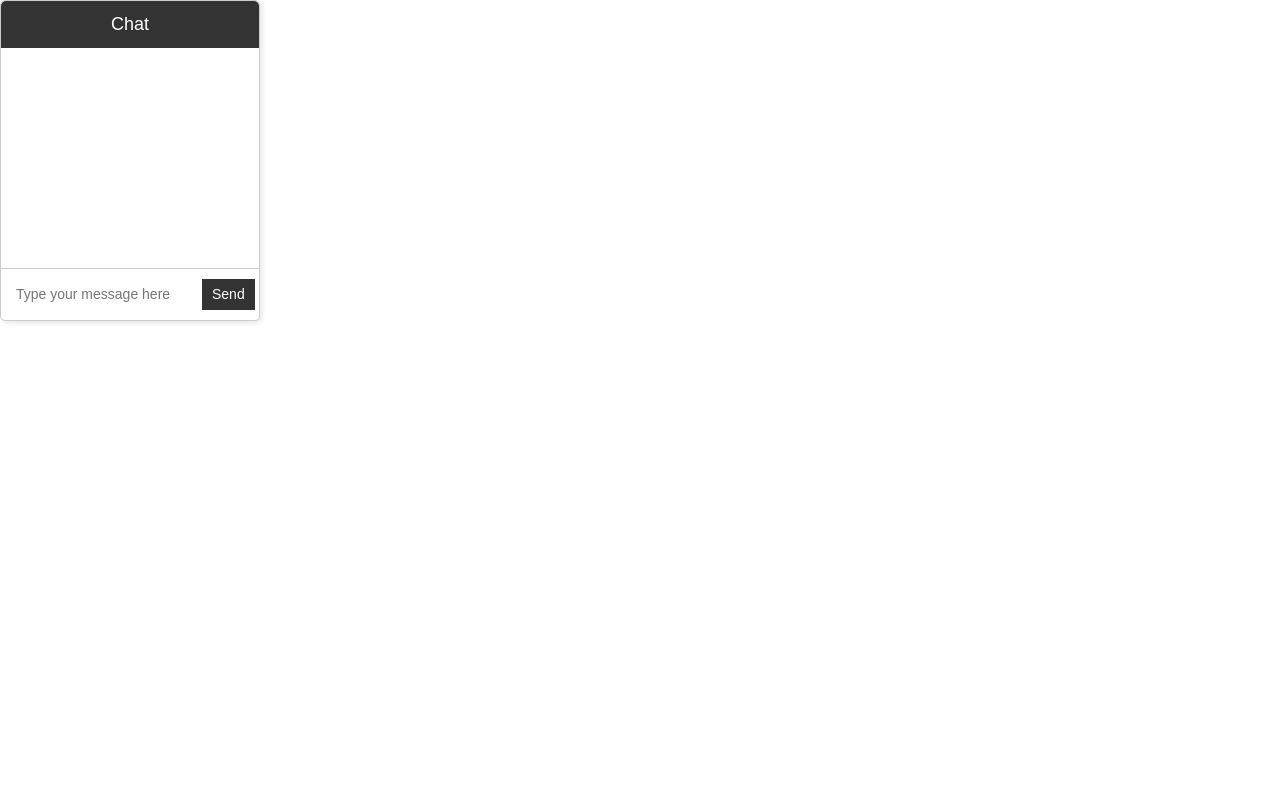
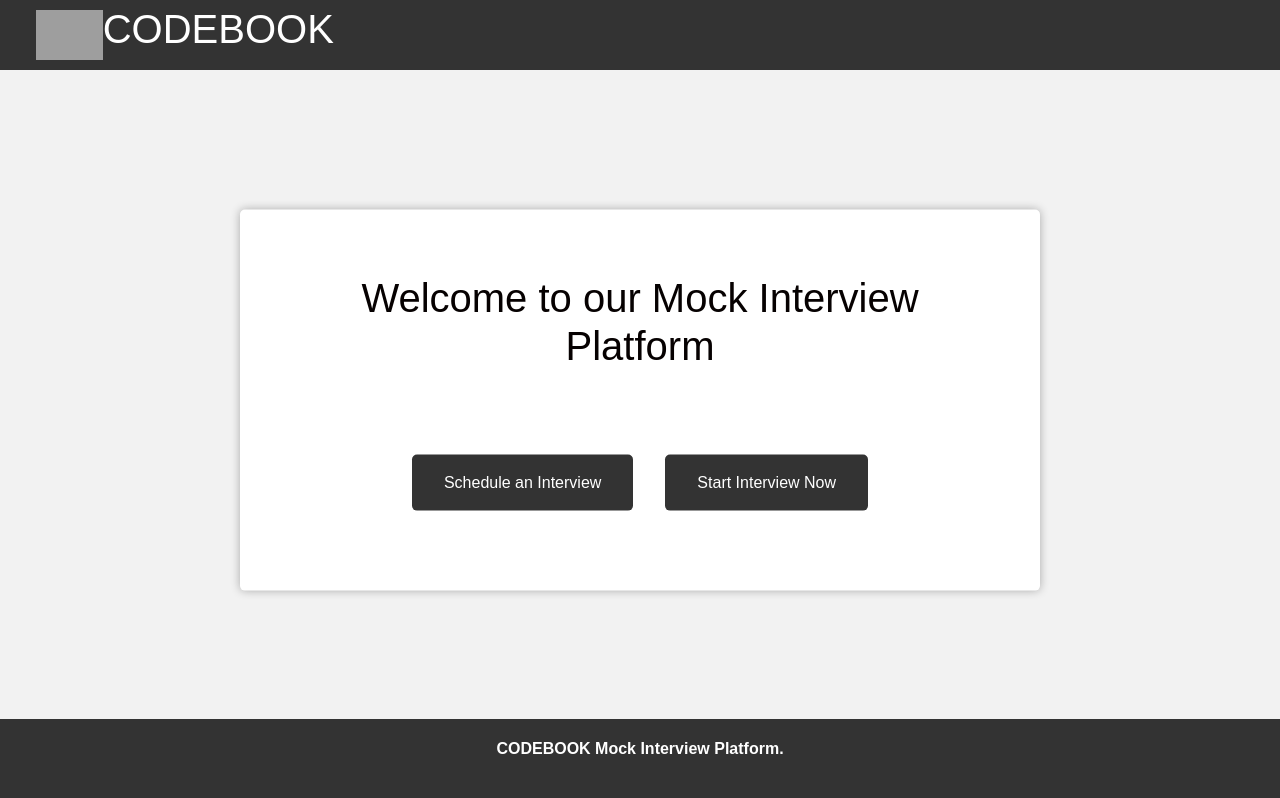
Before and after one commit to IEEE-Codebook/Client, a React (Create React App) app: page / in a window 1280 px wide. Shown: the top 798 px of the page. Built offline with nearby package versions, Linux system fonts and the light colour scheme; grey boxes are pictures that could not be loaded.

Commit message:
mock interview page

```diff
--- a/src/App.js
+++ b/src/App.js
@@ -5,6 +5,7 @@ import Landingpage from './components/Landingpage';
 import Login from "./components/Login";
 import ProfilePage from "./components/ProfilePage";
 import SignIn from "./components/SignIn";
+import Mock_Interview from "./components/Mock_Interview";
 import Chat from "./components/Chat";
 import "./css/Chat.css"
 
@@ -17,6 +18,8 @@ function App() {
       {/* <Login /> */}
       {/* <SignIn /> */}
       {/* <ProfilePage /> */}
+      <Mock_Interview/>
+
       <Chat />
     </div>
   );
--- /dev/null
+++ b/src/components/Mock_Interview.js
@@ -0,0 +1,45 @@
+import React from 'react'
+import "../css/Mock_Interview.css";
+const Mock_Interview = () => {
+  return (
+    <div className="App">
+      {/* Navigation Bar */}
+      <nav>
+        <div className='cbook'>
+          <img src="https://cdn.xxl.thumbs.canstockphoto.com/code-book-logo-icon-design-eps-vector_csp63585084.jpg" className='image' height={"50px"} alt="" />
+          <div className='codebook'>
+        <a href="#" ><h1>CODEBOOK</h1></a>
+        </div>
+
+        </div>
+        <div className='right'>
+          <a href="#">Home</a>
+          <a href="#">About</a>
+          <a href="#">Contact</a>
+        </div>
+
+      </nav>
+
+      {/* Landing Header */}
+      <header>
+        <h1>Welcome to our Mock Interview Platform</h1>
+        <p>Practice and prepare for your next interview with our virtual platform.</p>
+        <div className="button-container">
+          <a href="#" className="schedule-button">
+            Schedule an Interview
+          </a>
+          <a href="#" className="start-button">
+            Start Interview Now
+          </a>
+        </div>
+      </header>
+
+      {/* Suitable Footer */}
+      <footer>
+        <p>CODEBOOK Mock Interview Platform.</p>
+      </footer>
+    </div>
+  );
+};
+
+export default Mock_Interview
--- /dev/null
+++ b/src/css/Mock_Interview.css
@@ -0,0 +1,105 @@
+.App {
+    font-family: Arial, sans-serif;
+    text-align: center;
+    background-color: #f2f2f2;
+    height: 100vh;
+}
+
+.cbook {
+    display: flex;
+    justify-content: space-between;
+    margin: 5px 10px;
+    padding: 10px 10px;
+
+}
+
+.codebook {
+    position: relative;
+    top: 10px;
+    font: bolder;
+}
+
+.image {
+    position: relative;
+    top: 15px;
+}
+
+nav {
+    display: flex;
+    align-items: center;
+    height: 70px;
+    /* margin:1rem 10rem; */
+    /* justify-content: space-between; */
+    padding: 1rem;
+    background-color: #333;
+    color: white;
+    position: fixed;
+    width: 100%;
+    top: 0;
+    z-index: 1;
+}
+
+.right {
+    position: relative;
+    left: 49rem;
+    padding: 0px 25px;
+}
+
+nav a {
+    margin-right: 1rem;
+    text-decoration: none;
+    color: white;
+}
+
+header {
+    padding: 4rem;
+    background-color: white;
+    position: relative;
+    top: 50%;
+    transform: translateY(-50%);
+    z-index: 1;
+    border-radius: 5px;
+    box-shadow: 0 0 10px rgba(0, 0, 0, 0.3);
+    max-width: 800px;
+    margin: 0 auto;
+}
+
+header h1 {
+    margin-top: 0;
+}
+
+header p {
+    margin-bottom: 2rem;
+}
+
+.button-container {
+    display: flex;
+    justify-content: center;
+}
+
+.schedule-button,
+.start-button {
+    display: block;
+    background-color: #333;
+    color: white;
+    text-decoration: none;
+    padding: 1rem 2rem;
+    border-radius: 5px;
+    margin: 1rem;
+    transition: background-color 0.2s ease-in-out;
+}
+
+.schedule-button:hover,
+.start-button:hover {
+    background-color: #555;
+}
+
+footer {
+    padding: 1rem;
+    background-color: #333;
+    color: white;
+    position: fixed;
+    bottom: 0;
+    width: 100%;
+    z-index: 1;
+}
```
